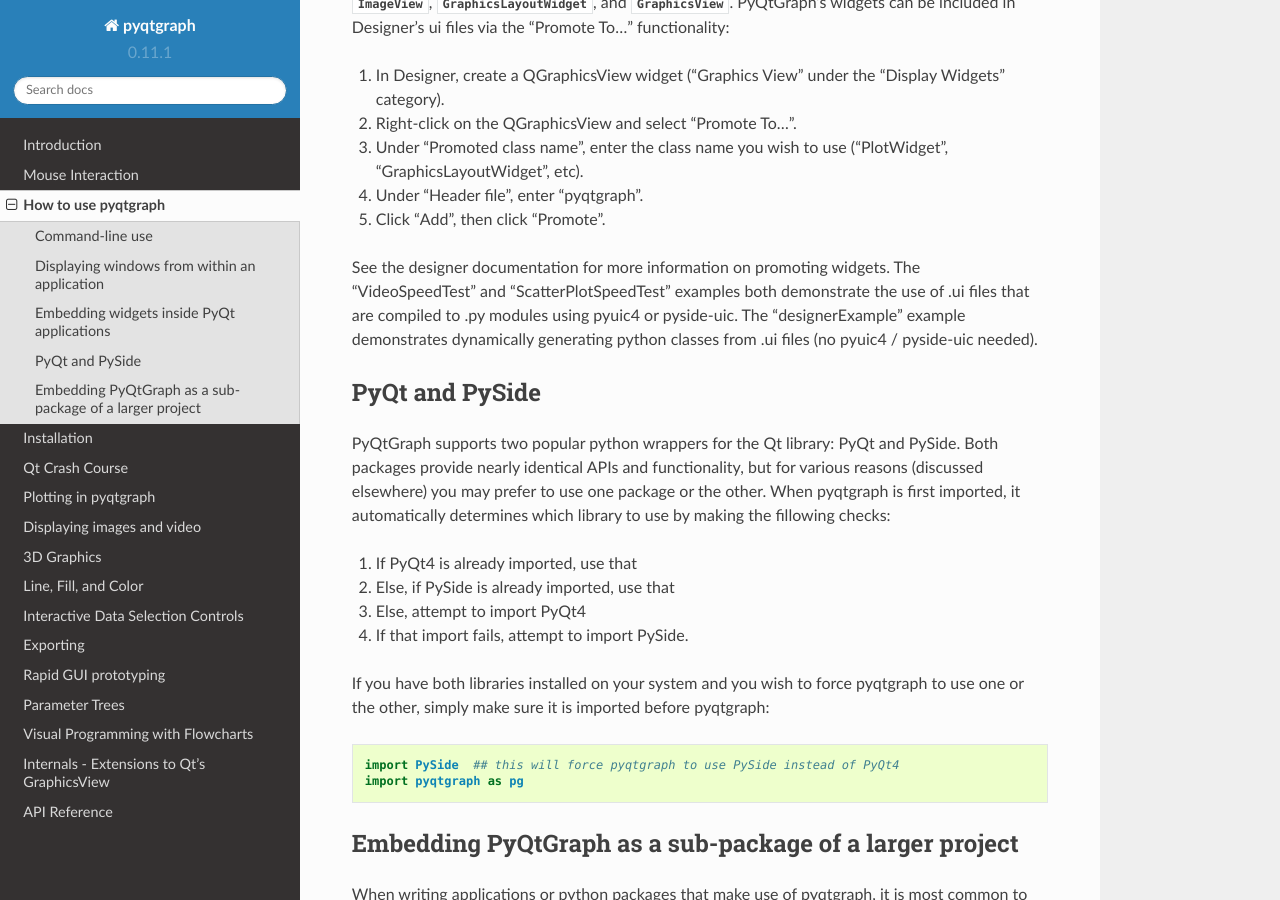
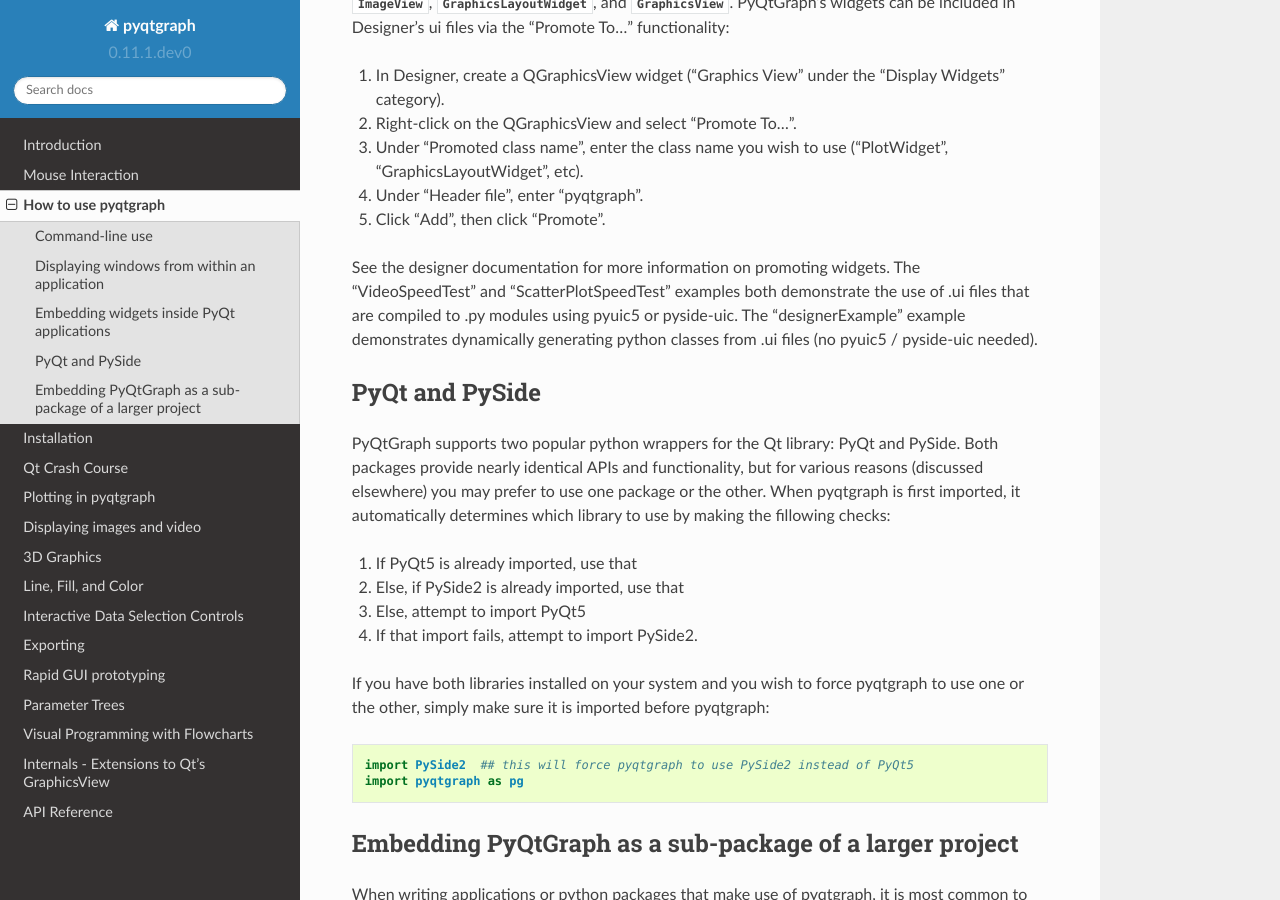
Before and after one commit to pyqtgraph/pyqtgraph, a Sphinx documentation site: the page built from doc/source/how_to_use.rst, in a window 1280 px wide and 900 px high, scrolled down 1272 px. Built offline with Sphinx 7.4.7 and the Read the Docs theme 2.0.0, drawn with Linux system fonts in a browser that asks for light colours.

Commit message:
MAINT: Post 0.11.1 release, drop py2, qt4
This focuses on distribution, tests, and docs. This may not be comprehensive, but covers the cases I found by looking and a few greps

Noteably, this does not change any actual internal code yet, to avoid merge conflicts with pending PRs.

```diff
--- a/doc/source/how_to_use.rst
+++ b/doc/source/how_to_use.rst
@@ -51,7 +51,7 @@
 #. Under "Header file", enter "pyqtgraph".
 #. Click "Add", then click "Promote".
 
-See the designer documentation for more information on promoting widgets. The "VideoSpeedTest" and "ScatterPlotSpeedTest" examples both demonstrate the use of .ui files that are compiled to .py modules using pyuic4 or pyside-uic. The "designerExample" example demonstrates dynamically generating python classes from .ui files (no pyuic4 / pyside-uic needed).
+See the designer documentation for more information on promoting widgets. The "VideoSpeedTest" and "ScatterPlotSpeedTest" examples both demonstrate the use of .ui files that are compiled to .py modules using pyuic5 or pyside-uic. The "designerExample" example demonstrates dynamically generating python classes from .ui files (no pyuic5 / pyside-uic needed).
 
 
 PyQt and PySide
@@ -61,15 +61,15 @@
 APIs and functionality, but for various reasons (discussed elsewhere) you may prefer to use one package or the other. When
 pyqtgraph is first imported, it automatically determines which library to use by making the fillowing checks:
 
-#. If PyQt4 is already imported, use that
-#. Else, if PySide is already imported, use that
-#. Else, attempt to import PyQt4
-#. If that import fails, attempt to import PySide.
+#. If PyQt5 is already imported, use that
+#. Else, if PySide2 is already imported, use that
+#. Else, attempt to import PyQt5
+#. If that import fails, attempt to import PySide2.
 
 If you have both libraries installed on your system and you wish to force pyqtgraph to use one or the other, simply
 make sure it is imported before pyqtgraph::
 
-    import PySide  ## this will force pyqtgraph to use PySide instead of PyQt4
+    import PySide2  ## this will force pyqtgraph to use PySide2 instead of PyQt5
     import pyqtgraph as pg
 
 
--- a/doc/source/installation.rst
+++ b/doc/source/installation.rst
@@ -3,8 +3,8 @@
 
 PyQtGraph depends on:
 
-* Python 2.7 or Python 3.x
-* A Qt library such as PyQt4, PyQt5, PySide, or PySide2
+* Python 3.6+
+* A Qt library such as PyQt5, or PySide2
 * numpy
 
 The easiest way to meet these dependencies is with ``pip`` or with a scientific
--- a/doc/source/qtcrashcourse.rst
+++ b/doc/source/qtcrashcourse.rst
@@ -17,7 +17,7 @@
 
 Example::
 
-    from PyQt4 import QtGui  # (the example applies equally well to PySide)
+    from PyQt5 import QtGui  # (the example applies equally well to PySide2)
     import pyqtgraph as pg
 
     ## Always start by initializing Qt (only once per application)
--- a/pyqtgraph/__init__.py
+++ b/pyqtgraph/__init__.py
@@ -4,7 +4,7 @@
 www.pyqtgraph.org
 """
 
-__version__ = '0.11.1'
+__version__ = '0.11.1.dev0'
 
 ### import all the goodies and add some helper functions for easy CLI use
 
--- a/setup.py
+++ b/setup.py
@@ -1,6 +1,6 @@
 # -*- coding: utf-8 -*-
 DESCRIPTION = """\
-PyQtGraph is a pure-python graphics and GUI library built on PyQt4/PyQt5/PySide/PySide2 and
+PyQtGraph is a pure-python graphics and GUI library built on PyQt5/PySide2 and
 numpy.
 
 It is intended for use in mathematics / scientific / engineering applications.
@@ -19,8 +19,6 @@
     author_email='luke.campagnola@gmail.com',
     classifiers = [
         "Programming Language :: Python",
-        "Programming Language :: Python :: 2",
-        "Programming Language :: Python :: 2.7",
         "Programming Language :: Python :: 3",
         "Development Status :: 4 - Beta",
         "Environment :: Other Environment",
```
Also changed, not shown: README.md (+9 -12 lines), azure-test-template.yml (+0 -8 lines), 1 other file.
